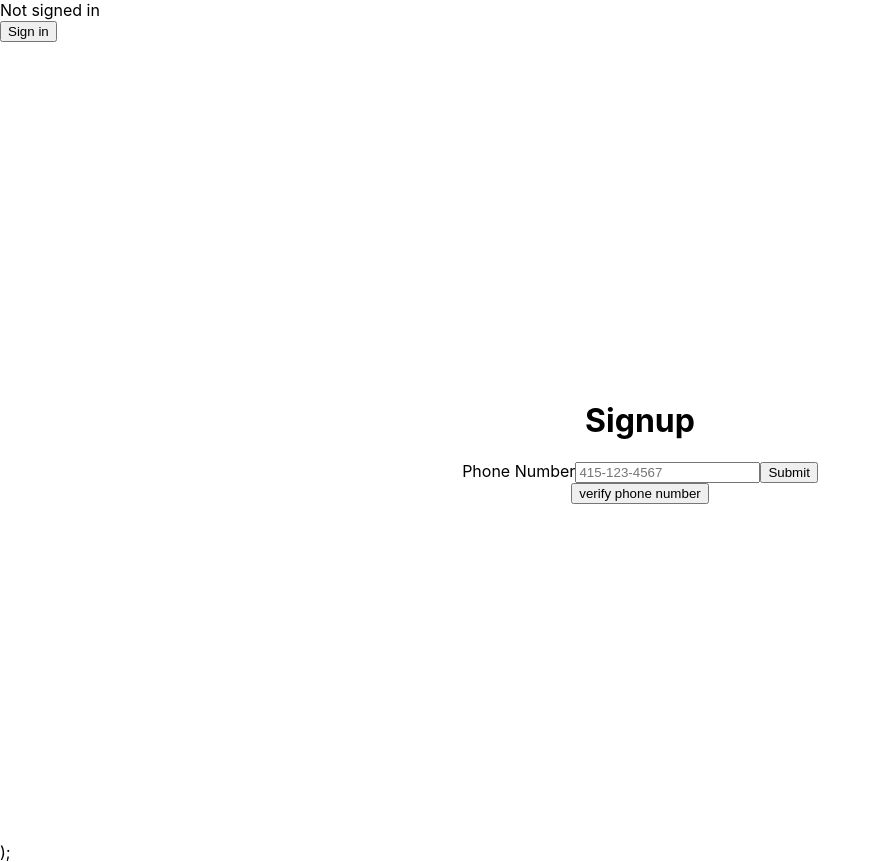
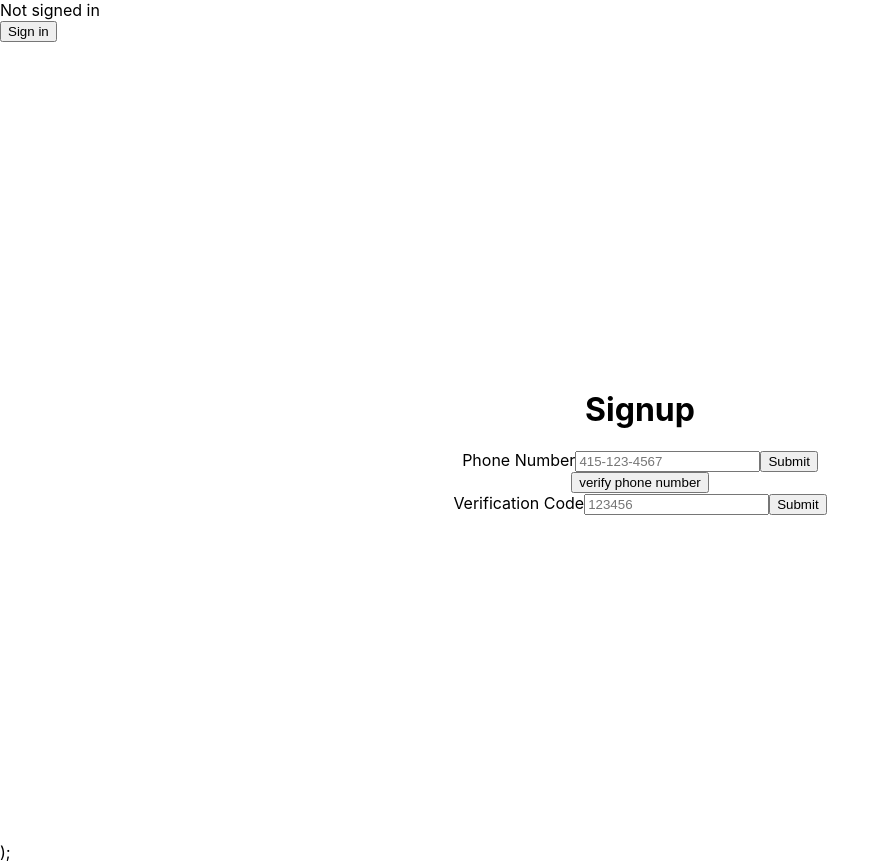
Before and after one commit to lelelew/love-notes, a Next.js app: page /profile in a window 1280 px wide. Shown: the whole page, without its empty margins (0-890 px from the left). Built offline with nearby package versions, Linux system fonts and the light colour scheme; no server answers.

Commit message:
add ability to check verification codes

```diff
--- a/client/services/user-service.ts
+++ b/client/services/user-service.ts
@@ -39,3 +39,19 @@ export async function requestPhoneNumberVerification() {
   }
   return true;
 }
+
+export async function checkVerificationCode(verificationCode) {
+  try {
+    const response = await fetch("/api/users/verify-phone-number", {
+      method: "POST",
+      headers: {
+        "Content-Type": "application/json",
+      },
+      body: JSON.stringify({ verificationCode }),
+    });
+  } catch (e) {
+    console.log("error verifying phone number");
+    return false;
+  }
+  return true;
+}
--- /dev/null
+++ b/pages/api/users/verify-phone-number.ts
@@ -0,0 +1,36 @@
+import { signIn, signOut, getSession } from "next-auth/client";
+import type { NextApiRequest, NextApiResponse } from "next";
+import { setVerified } from "../../../server/services/user-service";
+import { connectToDatabase } from "../../../server/lib/connect-to-database";
+import { checkVerificationCode } from "../../../server/services/user-service";
+
+type Data = {
+  verified: boolean;
+};
+
+/**
+ * USER <-> (react) Form <-> Client Side Helpers <- HTTP -> API Route Handler <-> Database Helpers <-> DB
+ */
+
+export default async (
+  request: NextApiRequest,
+  response: NextApiResponse<Data>,
+) => {
+  const dbConnection = await connectToDatabase();
+  const session = await getSession({ req: request });
+  if (session) {
+    const verificationCode = request.body.verificationCode;
+    // will come from the formik form on the new page for verifying (or same page it's currently in)
+    const verified = await checkVerificationCode(
+      session.user.id,
+      verificationCode,
+    );
+    if (verified) {
+      await setVerified(session.user.id, true);
+    }
+    response.status(200).json({ verified: verified });
+  } else {
+    response.status(401).end();
+  }
+  dbConnection.close();
+};
--- a/pages/profile.tsx
+++ b/pages/profile.tsx
@@ -13,19 +13,32 @@ import {
 import {
   setPhoneNumber,
   requestPhoneNumberVerification,
+  checkVerificationCode,
 } from "../client/services/user-service";
 
 interface Values {
   phoneNumber: string;
 }
 
+interface VerificationValues {
+  verificationCode: string;
+}
+
 export default function Profile() {
   const [session, loading] = useSession();
+
   async function submitSetPhoneNumber(
     values: Values,
     { setSubmitting }: FormikHelpers<Values>,
   ) {
     await setPhoneNumber(session.user.id, values.phoneNumber);
+  }
+
+  async function submitVerificationCode(
+    values: VerificationValues,
+    { setSubmitting }: FormikHelpers<VerificationValues>,
+  ) {
+    await checkVerificationCode(values.verificationCode);
   }
 
   return (
@@ -65,6 +78,24 @@ export default function Profile() {
         <button onClick={requestPhoneNumberVerification}>
           verify phone number
         </button>
+        <Formik
+          enableReinitialize={true}
+          initialValues={{
+            verificationCode: "",
+          }}
+          onSubmit={submitVerificationCode}
+        >
+          <Form>
+            <label htmlFor="verificationCode">Verification Code</label>
+            <Field
+              id="verificationCode"
+              name="verificationCode"
+              placeholder="123456"
+            />
+
+            <button type="submit">Submit</button>
+          </Form>
+        </Formik>
       </div>
       );
     </>
```
Also changed, not shown: 1 other file (tests, documents, lock files or other folders).
